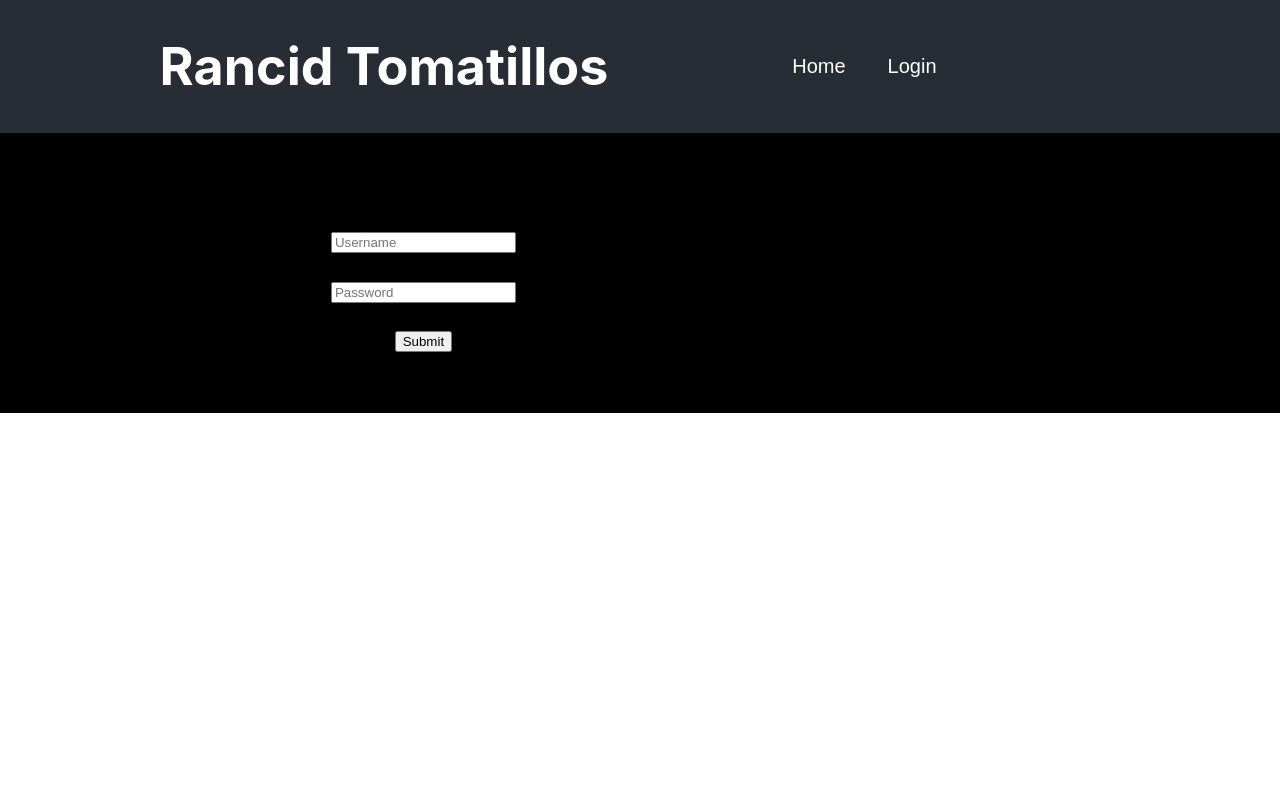
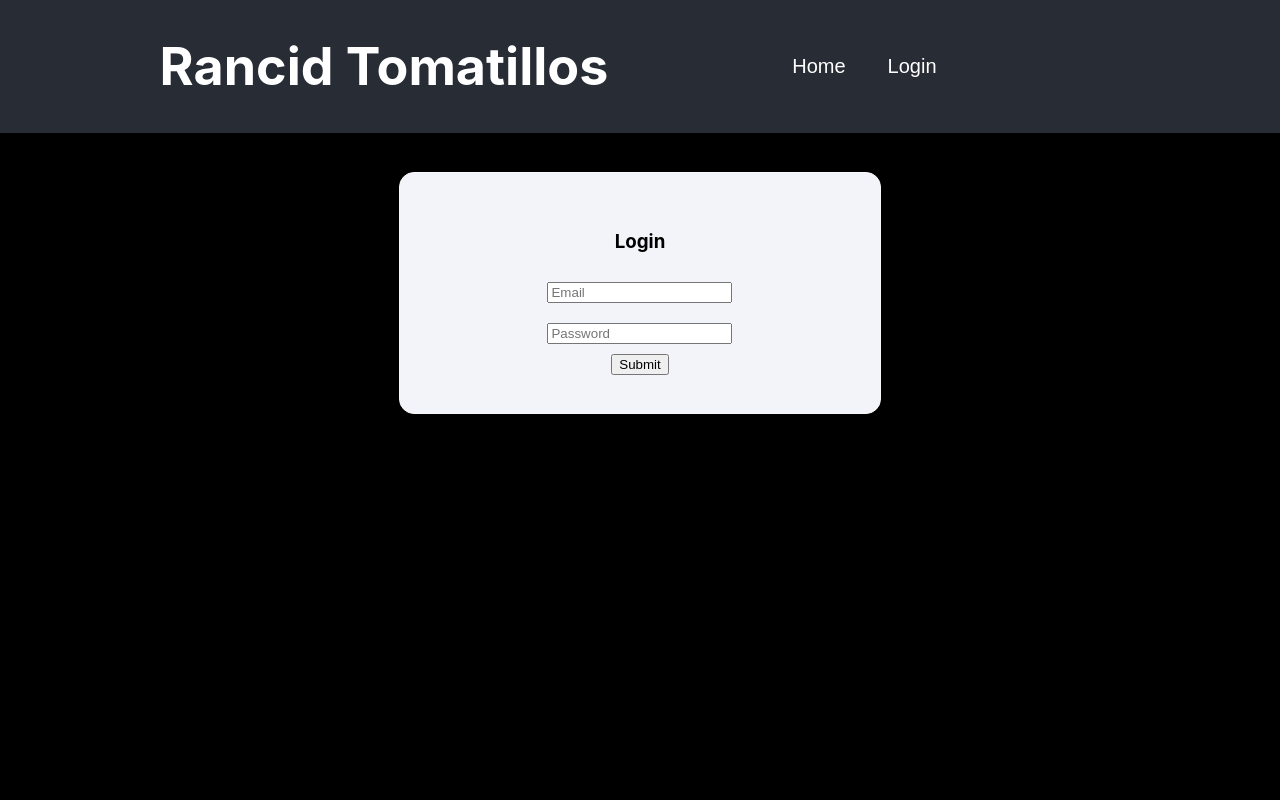
Before and after one commit to carlymclift/RancidTomatillos, a React (Create React App) app: page / in a window 1280 px wide. Both pictures are taken after a click on the button "Login". Shown: the top 800 px of the page. Built offline with nearby package versions, Linux system fonts and the light colour scheme; no server answers.

Commit message:
Style login form to match the site

```diff
--- a/src/Login/Login.css
+++ b/src/Login/Login.css
@@ -1,21 +1,33 @@
 .Login-container {
   border: solid black 1px;
   border-radius: 15px;
-  height: 30vh;
+  height: 100vh;
   margin: 3%;
-  width: 60%;
+  width: 100wh;
   display: flex;
   flex-direction: column;
   align-items: center;
-  justify-content: center;
 }
 
-form {
+.Login-form {
+  border: solid rgb(248, 248, 248) 1px;
+  border-radius: 15px;
+  height: 30vh;
+  width: 40%;
+  display: flex;
   align-items: center;
-  display: flex;
+  justify-content: center;
+  background-color: rgb(243, 243, 250);
   flex-direction: column;
-  justify-content: space-between;
-  height: 50%;
-  width: 50%;
+  /* justify-content: space-evenly; */
   color:white;
 }
+
+#username-input,
+#password-input {
+  margin: 10px;
+}
+
+.Login-header {
+  color: black
+}
--- a/src/Login/Login.js
+++ b/src/Login/Login.js
@@ -11,7 +11,7 @@ class Login extends Component {
     this.props.action()
   }
 
-  submitLogin () {
+  submitLogin = () => {
     const requestLogin = {
       method: 'POST',
       headers: { 'Content-Type': 'application/json' },
@@ -38,10 +38,11 @@ class Login extends Component {
   render() {
     return (
       <div className="Login-container">
-        <form>
+        <form className="Login-form">
+          <h3 className="Login-header">Login</h3>
           <input
             type='text'
-            placeholder='Username'
+            placeholder='Email'
             name='username'
             id='username-input'
           />
```
